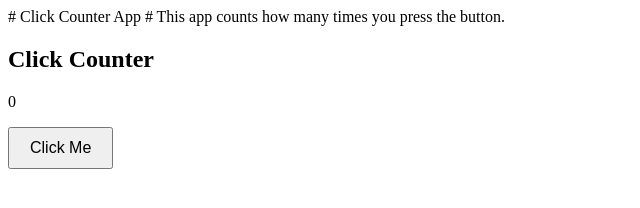
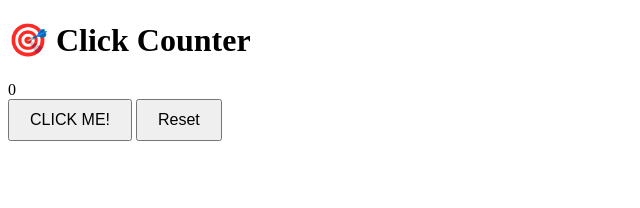
Before and after one commit to RicHardmik/html-website, a plain HTML site: page index.html in a window 1280 px wide. Shown: the whole page, without its empty margins (0-640 px from the left). Drawn offline with Linux system fonts and the light colour scheme.

Commit message:
Update index.html

```diff
--- a/index.html
+++ b/index.html
@@ -1,18 +1,23 @@
 <!DOCTYPE html>
-<html>
+<html lang="en">
 <head>
-  <title>Click Counter App</title>
-  <link rel="stylesheet" href="style.css">
+<meta charset="UTF-8">
+<meta name="viewport" content="width=device-width, initial-scale=1.0">
+<title>Fun Click Counter</title>
+<link rel="stylesheet" href="style.css">
 </head>
+
 <body>
 
-# Click Counter App
-# This app counts how many times you press the button.
+<div class="container">
+    <h1>🎯 Click Counter</h1>
 
-<h2>Click Counter</h2>
-<p id="count">0</p>
-<button onclick="addClick()">Click Me</button>
+    <div id="counter">0</div>
 
-<script src="javascript.js"></script>
+    <button id="clickBtn">CLICK ME!</button>
+    <button id="resetBtn">Reset</button>
+</div>
+
+<script src="script.js"></script>
 </body>
 </html>
```
